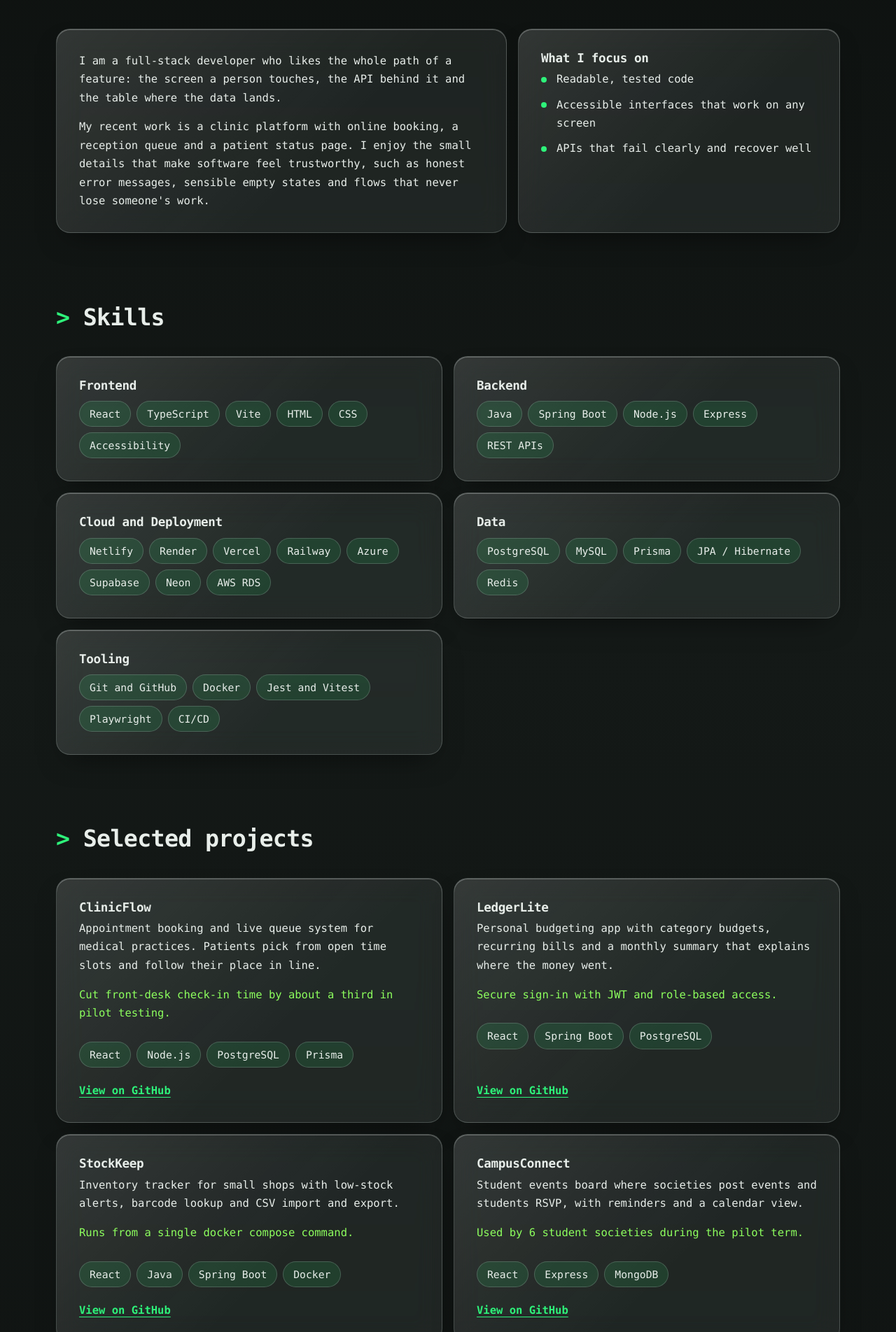
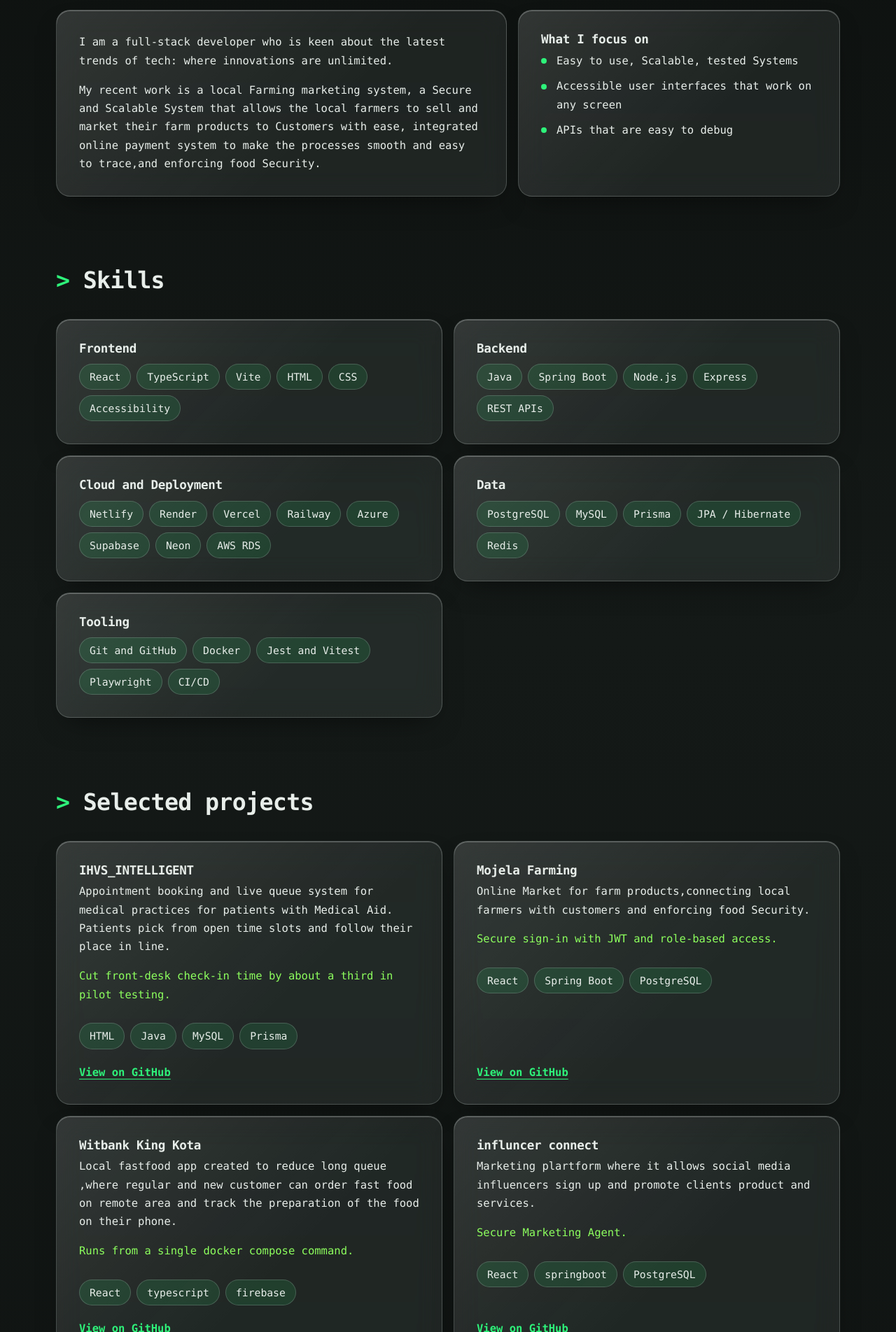
Before and after one commit to mojayMojas/MojalefaMampholoPortfolio, a React (Vite) app: page / in a window 1280 px wide. Shown: the part 1176-3080 px from the top of the page at 70% size. Built offline with nearby package versions, Linux system fonts and the light colour scheme.

Commit message:
personal info changes

```diff
--- a/src/components/About.jsx
+++ b/src/components/About.jsx
@@ -8,21 +8,19 @@ export default function About() {
         <div className="about-grid">
           <div className="glass pad">
             <p>
-              I am a full-stack developer who likes the whole path of a feature: the screen a person
-              touches, the API behind it and the table where the data lands.
+              I am a full-stack developer who is keen about the latest trends of tech: where innovations are unlimited.
             </p>
             <p>
-              My recent work is a clinic platform with online booking, a reception queue and a patient
-              status page. I enjoy the small details that make software feel trustworthy, such as
-              honest error messages, sensible empty states and flows that never lose someone's work.
+              My recent work is a local Farming marketing system, a Secure and Scalable System that allows the local farmers to sell
+              and market their farm products to Customers with ease, integrated online payment system to make the processes smooth and easy to trace,and enforcing food Security.
             </p>
           </div>
           <div className="glass pad">
             <h3>What I focus on</h3>
             <ul className="plain-list">
-              <li>Readable, tested code</li>
-              <li>Accessible interfaces that work on any screen</li>
-              <li>APIs that fail clearly and recover well</li>
+              <li>Easy to use, Scalable, tested Systems</li>
+              <li>Accessible user interfaces that work on any screen</li>
+              <li>APIs that are easy to debug</li>
             </ul>
           </div>
         </div>
--- a/src/components/Contact.jsx
+++ b/src/components/Contact.jsx
@@ -19,8 +19,7 @@ export default function Contact() {
       <div className="glass glass-strong contact">
         <h2 id="contact-title">Let's work together</h2>
         <p className="lead">
-          I am looking for a team where I can keep growing as a full-stack developer. Send me a
-          message and I will respond with immidiate effect.
+          I am Open to Join a team where I can keep in the Tech environment.Reach out to me and I will respond with immidiate effect.
         </p>
         <div className="hero-actions">
           <a className="btn" href={`mailto:${profile.email}`}>
--- a/src/data.js
+++ b/src/data.js
@@ -23,9 +23,9 @@ location: 'Johannesburg, South Africa',
 }
 
 export const stats = [
-  { value: '3+', label: 'years building web apps' },
-  { value: '5', label: 'projects shipped' },
-  { value: '98', label: 'Lighthouse accessibility score on the clinic app' },
+  { value: '2+', label: 'years building web apps projects' },
+  { value: '5+', label: 'projects shipped' },
+  { value: '100+', label: 'github commits' },
 ]
 
 export const skills = [
@@ -38,36 +38,36 @@ export const skills = [
 
 export const projects = [
   {
-    title: 'ClinicFlow',
+    title: 'IHVS_INTELLIGENT',
     summary:
-      'Appointment booking and live queue system for medical practices. Patients pick from open time slots and follow their place in line.',
-    tags: ['React', 'Node.js', 'PostgreSQL', 'Prisma'],
+      'Appointment booking and live queue system for medical practices for patients with Medical Aid. Patients pick from open time slots and follow their place in line.',
+    tags: ['HTML', 'Java', 'MySQL', 'Prisma'],
     highlight: 'Cut front-desk check-in time by about a third in pilot testing.',
     href: 'https://github.com/',
   },
   {
-    title: 'LedgerLite',
+    title: 'Mojela Farming',
     summary:
-      'Personal budgeting app with category budgets, recurring bills and a monthly summary that explains where the money went.',
+      ' Online Market for farm products,connecting local farmers with customers and enforcing food Security.',
     tags: ['React', 'Spring Boot', 'PostgreSQL'],
     highlight: 'Secure sign-in with JWT and role-based access.',
-    href: 'https://github.com/',
+    href: 'https://mojelafarming.vercel.app/',
   },
   {
-    title: 'StockKeep',
+    title: 'Witbank King Kota',
     summary:
-      'Inventory tracker for small shops with low-stock alerts, barcode lookup and CSV import and export.',
-    tags: ['React', 'Java', 'Spring Boot', 'Docker'],
+      'Local fastfood app  created to reduce long queue ,where regular and new customer can order fast food on remote area and track the preparation of the food on their phone.',
+    tags: ['React', 'typescript', 'firebase'],
     highlight: 'Runs from a single docker compose command.',
-    href: 'https://github.com/',
+    href: 'https://witbank-king-kota-pos.vercel.app/',
   },
   {
-    title: 'CampusConnect',
+    title: 'influncer connect',
     summary:
-      'Student events board where societies post events and students RSVP, with reminders and a calendar view.',
-    tags: ['React', 'Express', 'MongoDB'],
-    highlight: 'Used by 6 student societies during the pilot term.',
-    href: 'https://github.com/',
+      'Marketing plartform where it allows social media influencers sign up and promote clients product and services.',
+    tags: ['React', 'springboot', 'PostgreSQL'],
+    highlight: 'Secure Marketing Agent.',
+    href: 'under_maintenance',
   },
 ]
 
```
